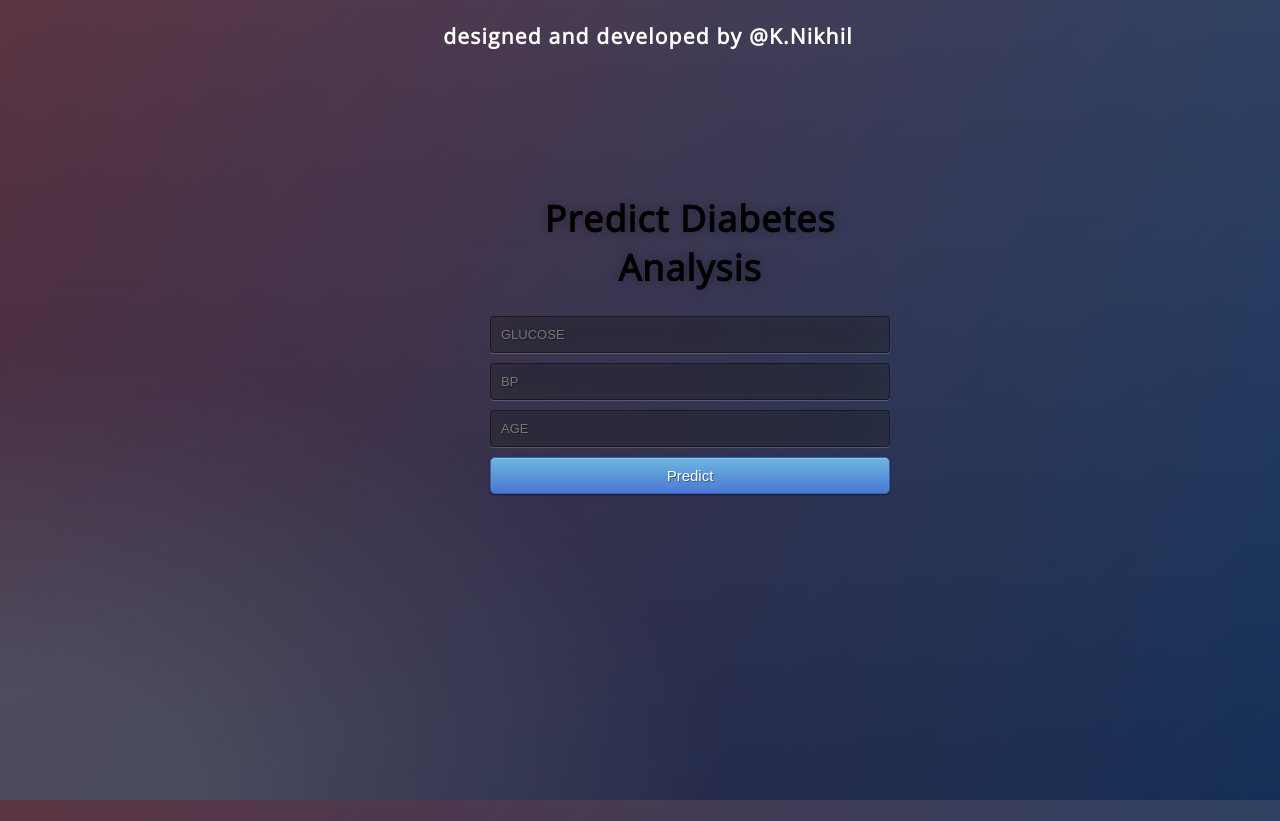
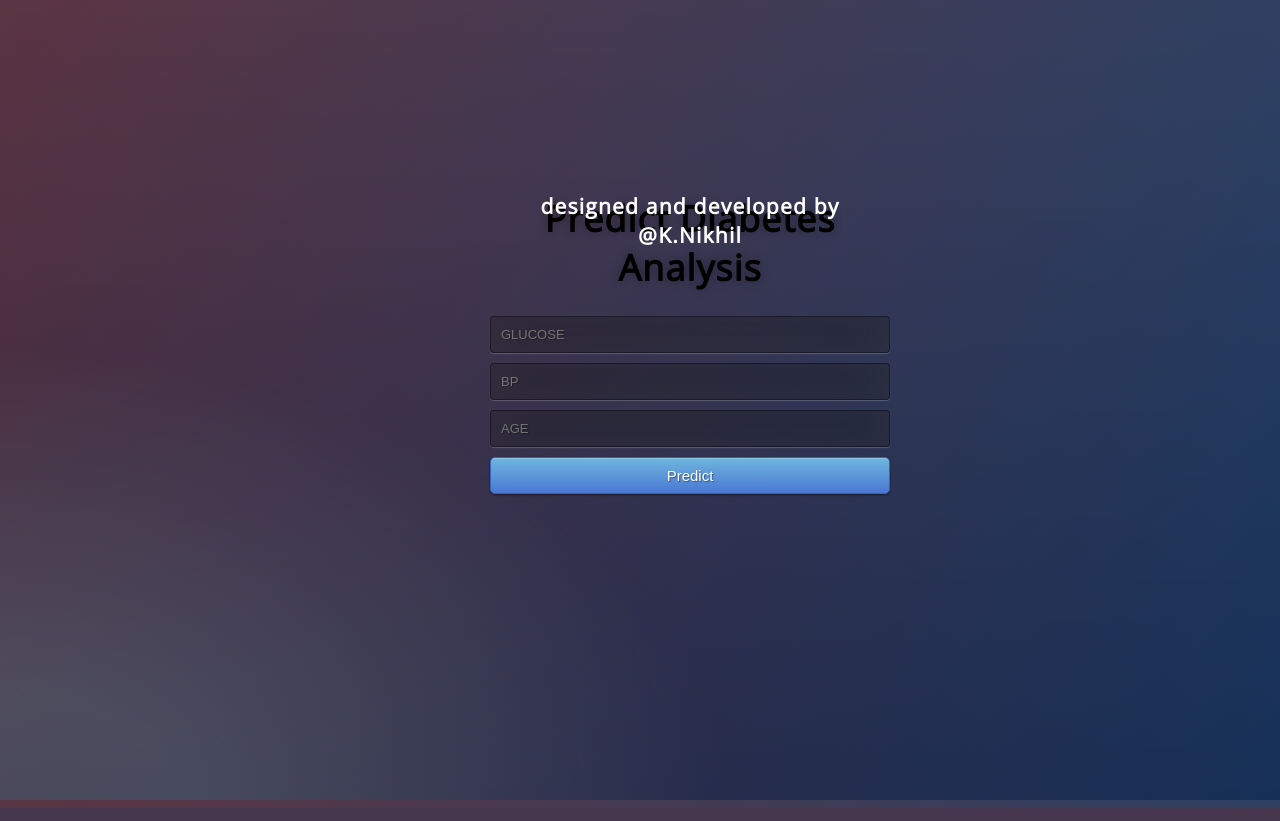
Before and after one commit to DorthalaNagarjuna/Heroku-Demo, a Flask app: page / in a window 1280 px wide. Run offline with Flask 2, Linux system fonts and the light colour scheme; parts of the project's set-up code (start-up, migrations or seed data) failed here and were passed over.

Commit message:
Update style.css

```diff
--- a/static/css/style.css
+++ b/static/css/style.css
@@ -60,4 +60,13 @@ input {
 	-ms-transition: box-shadow .5s ease;
 	transition: box-shadow .5s ease;
 }
+.footer{
+	position: absolute;
+	top: 40%;
+	left: 50%;
+	margin: -150px 0 0 -150px;
+	width:400px;
+	height:400px;
+}
+
 input:focus { box-shadow: inset 0 -5px 45px rgba(100,100,100,0.4), 0 1px 1px rgba(255,255,255,0.2); }
```
